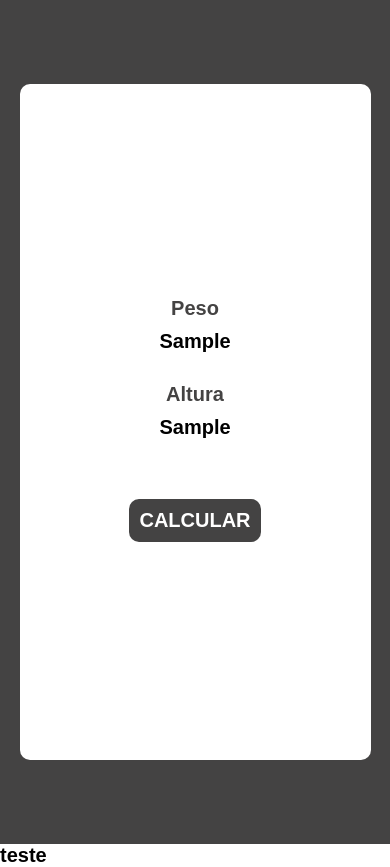
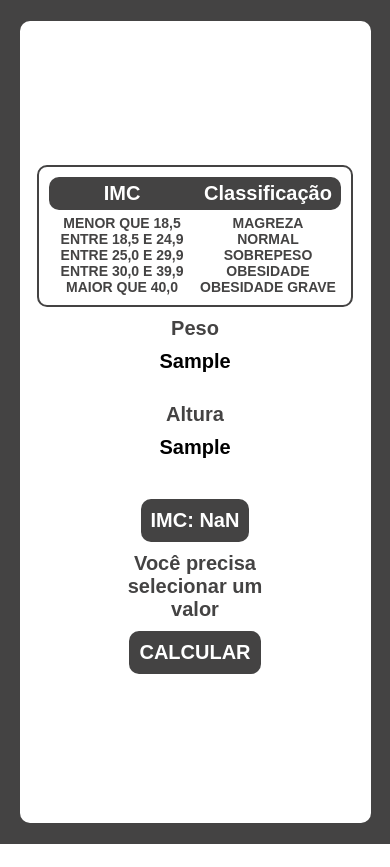
Before and after one commit to Danieljacon/imc, a plain HTML site: page index.html in a window 390 px wide. Both pictures are taken after typing "Sample", "Sample" into the empty fields and a click on the input "CALCULAR". After the commit the page ends 844 px from the top, so only its background shows below. Drawn offline with Linux system fonts and the light colour scheme.

Commit message:
Adicionado tabela de IMC com checagem em tempo real a qual grupo pertence

```diff
--- a/index.html
+++ b/index.html
@@ -13,6 +13,26 @@
     <div class="all">
         <div class="box">
             <form id="form" action="">
+                <div class="tabela">
+                    <ul class="imc-table"> <span>IMC</span>
+                        <li>MENOR QUE 18,5</li>
+                        <li>ENTRE 18,5 E 24,9</li>
+                        <li>ENTRE 25,0 E 29,9</li>
+                        <li>ENTRE 30,0 E 39,9</li>
+                        <li>MAIOR QUE 40,0</li>
+                    </ul>
+                    <ul class="class-table"> <span>Classificação</span>
+                        <li id="mag">MAGREZA</li>
+                        <li id="nor">NORMAL</li>
+                        <li id="sob1">SOBREPESO</li>
+                        <li id="sob2">OBESIDADE</li>
+                        <li id="sob3">OBESIDADE GRAVE</li>
+                    </ul>
+                </div>
+                <div id="tabelaImc">
+
+                </div>
+                <form action="">
                     <label class="form_box" for="peso">Peso
                         <input type="text" name="peso" autocomplete="off" class="global" id="peso"
                             placeholder="Digite seu peso">
@@ -21,16 +41,20 @@
                         <input type="text" name="altura" autocomplete="off" class="global" id="altura"
                             placeholder="Digite sua altura">
                     </label>
-                <label id="resultado">
-                    <label id="resultImc"></label>
-                </label>
+                    <div id="result">
+                        <span id="imc-result"></span>
+                        <span id="resultado"></span>
+                    </div>
                     <input type="submit" id="calcular" value="CALCULAR">
                     <label id="hora" for=""></label>
                 </form>
+            </form>
         </div>
     </div>
+
+
+
     <script src="script.js"></script>
-    <div>teste</div>
 </body>
 
 </html>
--- a/script.js
+++ b/script.js
@@ -7,23 +7,58 @@ function calcImc(cancela) {
   const peso = form.querySelector("#peso");
   const altura = form.querySelector("#altura");
   const resultado = form.querySelector("#resultado");
-  horario();
+  const imcResult = form.querySelector("#imc-result");
 
-  const imc = peso.value / (altura.value * altura.value);
+  const imc = Math.round(peso.value / (altura.value * altura.value));
+  resultado.innerHTML = `IMC: ${imc}`;
   if (imc <= 18.5) {
-    resultado.innerHTML = `[IMC: ${imc}] \n Você está abaixo do peso`;
+    resultado.innerHTML = ` Você está abaixo do peso`;
+    removeClasse();
+    addNewClass("mag");
+
   } else if (imc >= 18.6 && imc <= 24.9) {
-    resultado.innerHTML = `[IMC: ${imc}] \n Você está com peso normal`;
+    resultado.innerHTML = ` Você está com peso normal`;
+    removeClasse();
+    addNewClass("nor");
+
   } else if (imc >= 25 && imc <= 29.9) {
-    resultado.innerHTML = `[IMC: ${imc}] \n Você está com sobrepeso`;
-  } else if (imc >= 30 && imc <= 34.9) {
-    resultado.innerHTML = `[IMC: ${imc}] \n Obesidade grau 1`;
-  } else if (imc >= 35 && imc <= 39.9) {
-    resultado.innerHTML = `[IMC: ${imc}] \n Obesidade grau 1`;
+    resultado.innerHTML = ` Você está com sobrepeso`;
+    removeClasse();
+    addNewClass("sob1");
+
+  } else if (imc >= 30 && imc <= 39.9) {
+    resultado.innerHTML = ` Obesidade grau 1`;
+    removeClasse();
+    addNewClass("sob2");
+
   } else if (imc >= 40) {
-    resultado.innerHTML = `[IMC: ${imc}] \n Obesidade mórbida`;
+    resultado.innerHTML = `[IMC: ${imc} ] Obesidade mórbida`;
+    removeClasse();
+    addNewClass("sob3");
+
   } else {
     resultado.innerHTML = `Você precisa selecionar um valor`;
+    removeClasse();
   }
   // IMC
+  imcResult.innerHTML = `IMC: ${imc}`;
 }
+
+function removeClasse() {
+  let magreza = document.getElementById("mag");
+  let normal = document.getElementById("nor");
+  let obs1 = document.getElementById("sob1");
+  let obs2 = document.getElementById("sob2");
+  let obs3 = document.getElementById("sob3");
+
+  magreza.classList.remove("changeColor");
+  normal.classList.remove("changeColor");
+  obs1.classList.remove("changeColor");
+  obs2.classList.remove("changeColor");
+  obs3.classList.remove("changeColor");
+}
+
+function addNewClass(idTag) {
+  let catchId = document.getElementById(idTag);
+  return catchId.classList.add("changeColor");
+}
--- a/style.css
+++ b/style.css
@@ -1,6 +1,9 @@
 :root {
   --black-color: rgb(68, 67, 67);
   --white-color: rgb(255, 255, 255);
+  --trans-padrao: 0.2s ease;
+  --border-r-padrao: 10px;
+  --padding-padrao: 10px;
 }
 
 * {
@@ -9,7 +12,6 @@
   box-sizing: border-box;
   font-family: sans-serif;
   font-weight: 600;
-  transition: 0.2s ease;
   font-size: 20px;
 }
 .all {
@@ -22,9 +24,9 @@
 
 .box {
   background-color: var(--white-color);
-  height: 80vh;
+  height: 100vh;
   width: 40%;
-  border-radius: 10px;
+  border-radius: var(--border-r-padrao);
   display: flex;
   align-items: center;
   justify-content: center;
@@ -38,37 +40,45 @@
   flex-direction: column;
   width: 50%;
   color: var(--black-color);
-  font-size: 1.5rem;
 }
 
 .global {
   margin-bottom: 20px;
-  padding: 10px;
+  padding: var(--padding-padrao);
   border: none;
-  transition: 0.5s ease;
+  transition: var(--trans-padrao);
   -webkit-appearance: none;
 }
 
-#resultado {
-  margin-top: 10px;
+#result {
   display: flex;
-  width: 100%;
-  white-space:pre-line;
   flex-direction: column;
   align-items: center;
-  justify-content: center;
-
-  padding: 10px;
+  padding: var(--padding-padrao);
+}
+#resultado {
+  margin-top: 5px;
+  text-align: center;
+}
+#imc-result {
+  padding: var(--padding-padrao);
+  margin-bottom: 5px;
+  border: none;
+  border-radius: var(--border-r-padrao);
+  cursor: not-allowed;
+  background-color: var(--black-color);
+  color: var(--white-color);
+  transition: var(--trans-padrao);
 }
 #calcular {
-  padding: 10px;
+  padding: var(--padding-padrao);
   margin-bottom: 5px;
   border: none;
-  border-radius: 10px;
+  border-radius: var(--border-r-padrao);
   cursor: pointer;
   background-color: var(--black-color);
   color: var(--white-color);
-  transition: 0.5s ease;
+  transition: var(--trans-padrao);
 }
 #calcular:hover {
   padding: 20px;
@@ -80,7 +90,7 @@
   text-align: center;
   display: flex;
   flex-direction: column;
-  transition: 0.2s ease;
+  transition: var(--trans-padrao);
 }
 
 .form_box:hover {
@@ -89,7 +99,7 @@
   color: var(--white-color);
   border: 1px solid;
   padding: 15px;
-  border-radius: 10px;
+  border-radius: var(--border-r-padrao);
 }
 
 .global:focus {
@@ -99,23 +109,72 @@
   color: var(--white-color);
   border: 1px solid;
   padding: 15px;
-  border-radius: 10px;
-  transition: 0.2s ease;
+  border-radius: var(--border-r-padrao);
+  transition: var(--trans-padrao);
 }
 
+/* TABELA */
+.tabela {
+  display: grid;
+  width: 180%;
+  grid-template-columns: 1fr 1fr;
+  text-align: center;
+  padding: var(--padding-padrao);
+  border: 2px solid var(--black-color);
+  border-radius: var(--border-r-padrao);
+  margin-bottom: 10px;
+}
 
+.imc-table,
+.class-table {
+  display: flex;
+  flex-direction: column;
+}
 
+.imc-table li,
+.class-table li {
+  font-size: 0.7rem;
+  list-style: none;
+}
+
+.imc-table span,
+.class-table span {
+  padding: 5px;
+  background-color: var(--black-color);
+  color: var(--white-color);
+  margin-bottom: 5px;
+}
+.imc-table span {
+  border-top-left-radius: var(--border-r-padrao);
+  border-bottom-left-radius: var(--border-r-padrao);
+}
+
+.class-table span {
+  border-top-right-radius: var(--border-r-padrao);
+  border-bottom-right-radius: var(--border-r-padrao);
+}
+/* TABELA FIM */
+
+/* MUDAR COR AO CALCULAR IMC */
+.changeColor {
+  color: var(--white-color);
+  background-color: var(--black-color);
+  border-radius: var(--border-r-padrao);
+  transition: 0.5s ease;
+}
+/* MUDAR COR FIM */
 #peso,
-#altura,#hora {
+#altura,
+#hora {
   text-align: center;
 }
 
 @media (max-width: 768px) {
   .box {
     background-color: var(--white-color);
-        height: 80vh;
+    height: 95vh;
     width: 90%;
-        border-radius: 10px;
+    border-radius: var(--border-r-padrao);
     display: flex;
     align-items: center;
     justify-content: center;
```
Lines whose indentation alone changed are shown as unchanged.
